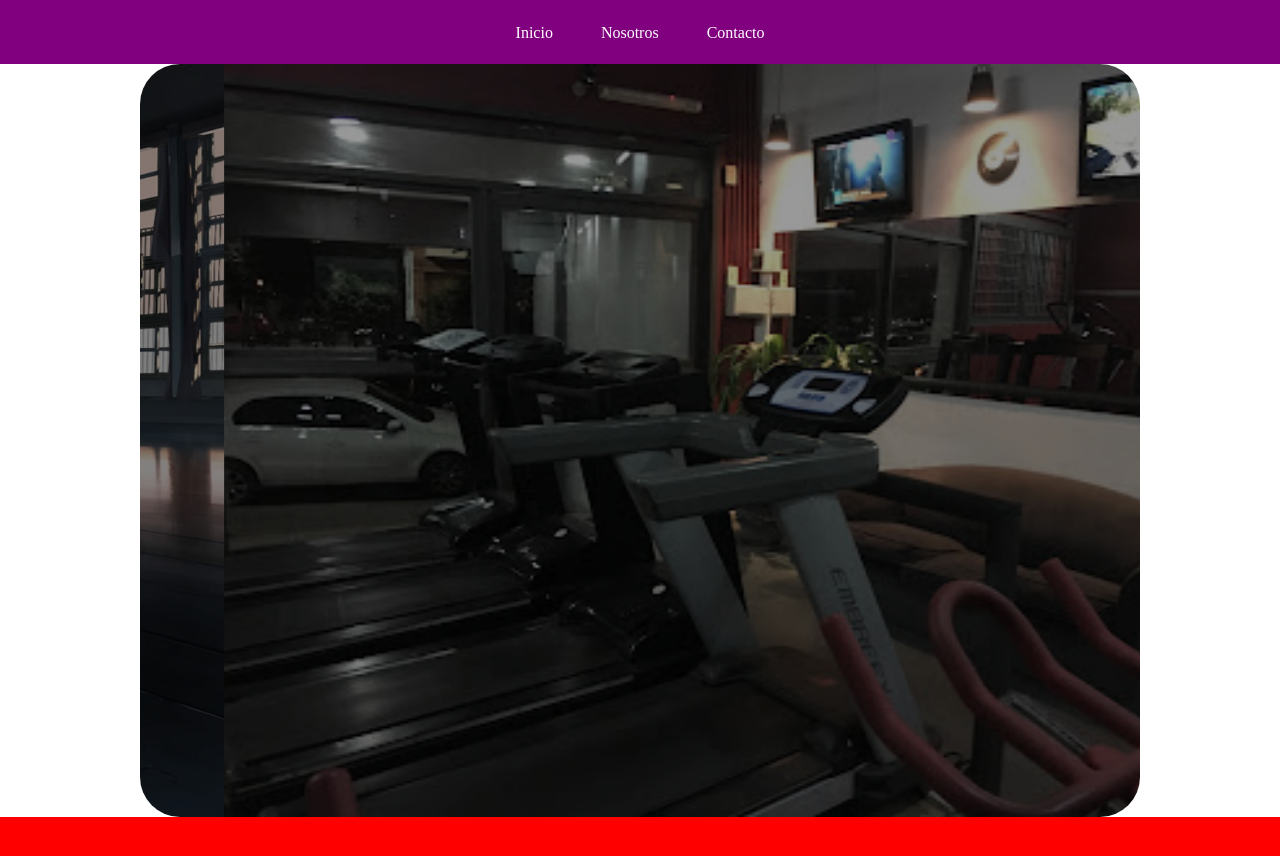
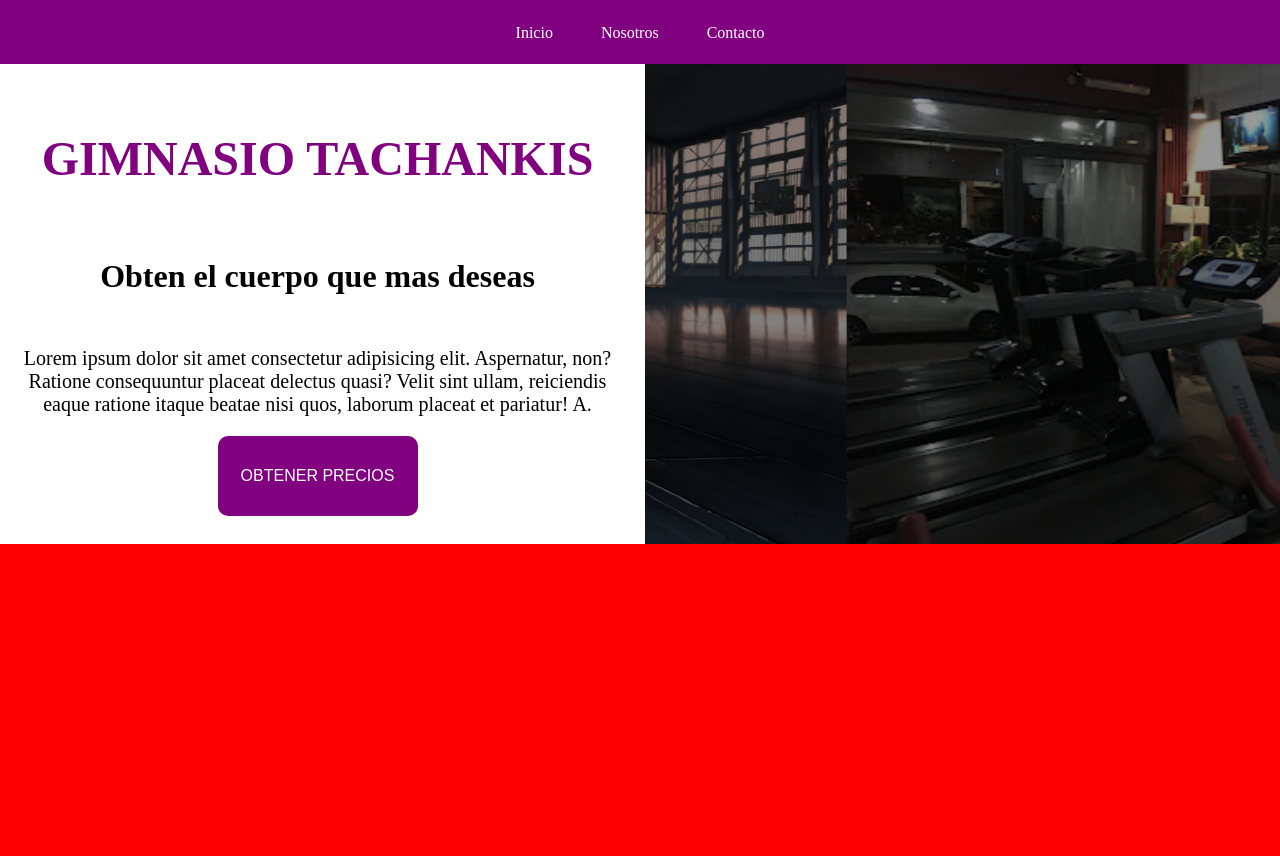
Before and after one commit to Parches-Digital-Marketing/Demo-3, a React (Vite) app: page / in a window 1280 px wide. Shown: the top 856 px of the page. Built offline with nearby package versions, Linux system fonts and the light colour scheme.

Commit message:
home semifinished

```diff
--- a/src/components/Gallery.jsx
+++ b/src/components/Gallery.jsx
@@ -9,7 +9,7 @@ export default function Gallery() {
   const [index, setIndex] = useState(0);
   const images = [image1, image2, image3, image4];
   const timeout = useRef(null);
-  const delay = 3500;
+  const delay = 2500;
 
   const reset = () => {
     console.log('cambiando');
--- a/src/scss/components/_gallery.scss
+++ b/src/scss/components/_gallery.scss
@@ -6,8 +6,6 @@
 
   .gallery-section {
     overflow: hidden;
-    max-width: 1000px;
-    border-radius: 40px;
 
     .gallery {
       padding: 0;
--- a/src/scss/index.css
+++ b/src/scss/index.css
@@ -97,22 +97,86 @@ html body .app-container {
 
 .home-container {
   width: 100%;
-  height: 60%;
-  -webkit-box-align: center;
-      -ms-flex-align: center;
-          align-items: center;
+  height: 100%;
+  margin-top: 64px;
   background-color: white;
-  margin-top: 64px;
 }
 
 .home-container .home {
   display: -webkit-box;
   display: -ms-flexbox;
   display: flex;
-  -webkit-box-orient: horizontal;
+  -webkit-box-pack: justify;
+      -ms-flex-pack: justify;
+          justify-content: space-between;
+  -webkit-box-align: center;
+      -ms-flex-align: center;
+          align-items: center;
+  height: 100%;
+  width: 100%;
+}
+
+.home-container .home .welcome {
+  width: 100%;
+  height: 100%;
+  padding-right: 10px;
+}
+
+.home-container .home .welcome .card-section {
+  display: -webkit-box;
+  display: -ms-flexbox;
+  display: flex;
+  -webkit-box-pack: center;
+      -ms-flex-pack: center;
+          justify-content: center;
+  width: 100%;
+}
+
+.home-container .home .welcome .card-section .card {
+  display: -webkit-box;
+  display: -ms-flexbox;
+  display: flex;
+  -webkit-box-orient: vertical;
   -webkit-box-direction: normal;
-      -ms-flex-direction: row;
-          flex-direction: row;
+      -ms-flex-direction: column;
+          flex-direction: column;
+  text-align: center;
+  width: 600px;
+}
+
+.home-container .home .welcome .card-section .card .card__title {
+  font-size: 48px;
+  -webkit-box-pack: center;
+      -ms-flex-pack: center;
+          justify-content: center;
+  text-transform: uppercase;
+  color: purple;
+}
+
+.home-container .home .welcome .card-section .card .card__subtitle {
+  font-size: 32px;
+}
+
+.home-container .home .welcome .card-section .card .card__description {
+  font-size: 20px;
+}
+
+.home-container .home .welcome .card-section .card .card__buttons .card__button {
+  width: 200px;
+  height: 80px;
+  background-color: purple;
+  color: white;
+  font-size: 16px;
+  text-transform: uppercase;
+  cursor: pointer;
+  border: none;
+  border-radius: 300px;
+  border-radius: 10px;
+}
+
+.home-container .home .welcome .card-section .card .card__buttons .card__button:hover {
+  color: black;
+  background-color: #ff85ff;
 }
 
 .home-container .home .gallery {
@@ -138,8 +202,6 @@ html body .app-container {
 
 .gallery-container .gallery-section {
   overflow: hidden;
-  max-width: 1000px;
-  border-radius: 40px;
 }
 
 .gallery-container .gallery-section .gallery {
--- a/src/scss/sections/_home.scss
+++ b/src/scss/sections/_home.scss
@@ -1,12 +1,68 @@
 .home-container {
   width: 100%;
-  height: 60%;
-  align-items: center;
+  height: 100%;
+  margin-top: 64px;
   background-color: $secondaryColor;
-  margin-top: 64px;
+
   .home {
     display: flex;
-    flex-direction: row;
+    justify-content: space-between;
+    align-items: center;
+    height: 100%;
+    width: 100%;
+
+    .welcome {
+      width: 100%;
+      height: 100%;
+      padding-right: 10px;
+
+      .card-section {
+        display: flex;
+        justify-content: center;
+        width: 100%;
+
+        .card {
+          display: flex;
+          flex-direction: column;
+          text-align: center;
+          width: 600px;
+
+          .card__title {
+            font-size: 48px;
+            justify-content: center;
+            text-transform: uppercase;
+            color: $primaryColor;
+          }
+
+          .card__subtitle {
+            font-size: 32px;
+          }
+
+          .card__description {
+            font-size: 20px;
+          }
+
+          .card__buttons {
+            .card__button {
+              width: 200px;
+              height: 80px;
+              background-color: $primaryColor;
+              color: white;
+              font-size: 16px;
+              text-transform: uppercase;
+              cursor: pointer;
+              border: none;
+              border-radius: 300px;
+              border-radius: 10px;
+              &:hover {
+                color: black;
+                background-color: $tertiaryColor;
+              }
+            }
+          }
+        }
+      }
+    }
 
     .gallery {
       width: 100%;
--- a/src/sections/Home.jsx
+++ b/src/sections/Home.jsx
@@ -1,10 +1,28 @@
 import Gallery from '../components/Gallery';
+import { Link } from 'react-scroll';
 
 function Home() {
   return (
     <div className="home-container">
       <div className="scroll" name="home" />
       <div className="home">
+        <div className="welcome">
+          <div className="card-section">
+            <div className="card">
+              <h2 className="card__title">GIMNASIO TACHANKIS</h2>
+              <h3 className="card__subtitle">Obten el cuerpo que mas deseas</h3>
+              <p className="card__description">
+                Lorem ipsum dolor sit amet consectetur adipisicing elit.
+                Aspernatur, non? Ratione consequuntur placeat delectus quasi?
+                Velit sint ullam, reiciendis eaque ratione itaque beatae nisi
+                quos, laborum placeat et pariatur! A.
+              </p>
+              <div className="card__buttons">
+                <button className="card__button">Obtener precios</button>
+              </div>
+            </div>
+          </div>
+        </div>
         <div className="gallery">
           <Gallery />
         </div>
```
Also changed, not shown: 1 other file (tests, documents, lock files or other folders).
